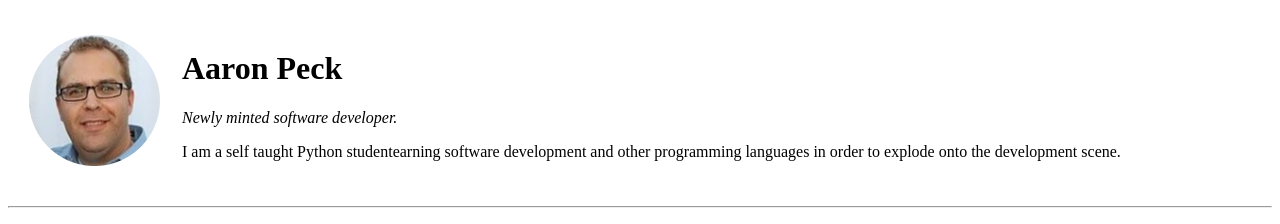
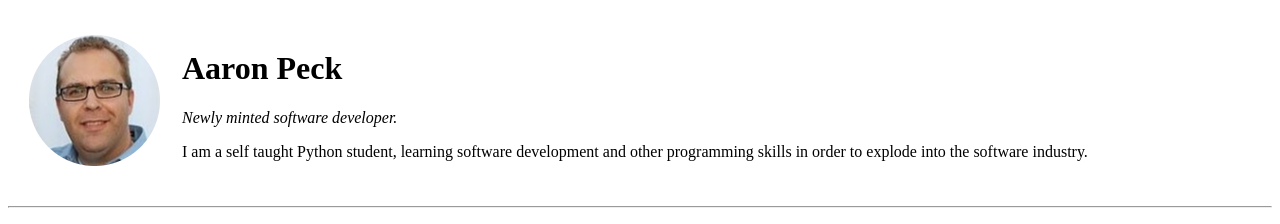
Before and after one commit to aaronmpeck/cv, a plain HTML site: page index.html in a window 1280 px wide. Shown: the top 224 px of the page. Drawn offline with Linux system fonts and the light colour scheme.

Commit message:
adjusted summary statement_0.01

```diff
--- a/index.html
+++ b/index.html
@@ -12,8 +12,8 @@
         <td><img src="aaron-circle.png" alt="Aaron profile picture"></td>
         <td><h1>Aaron Peck</h1>
         <p><em>Newly minted software developer.</em></p>
-        <p>I am a self taught Python studentearning software development and other
-          programming languages in order to explode onto the development scene.</p></td>
+        <p>I am a self taught Python student, learning software development and other
+          programming skills in order to explode into the software industry.</p></td>
       </tr>
     </table>
     <hr>
```
